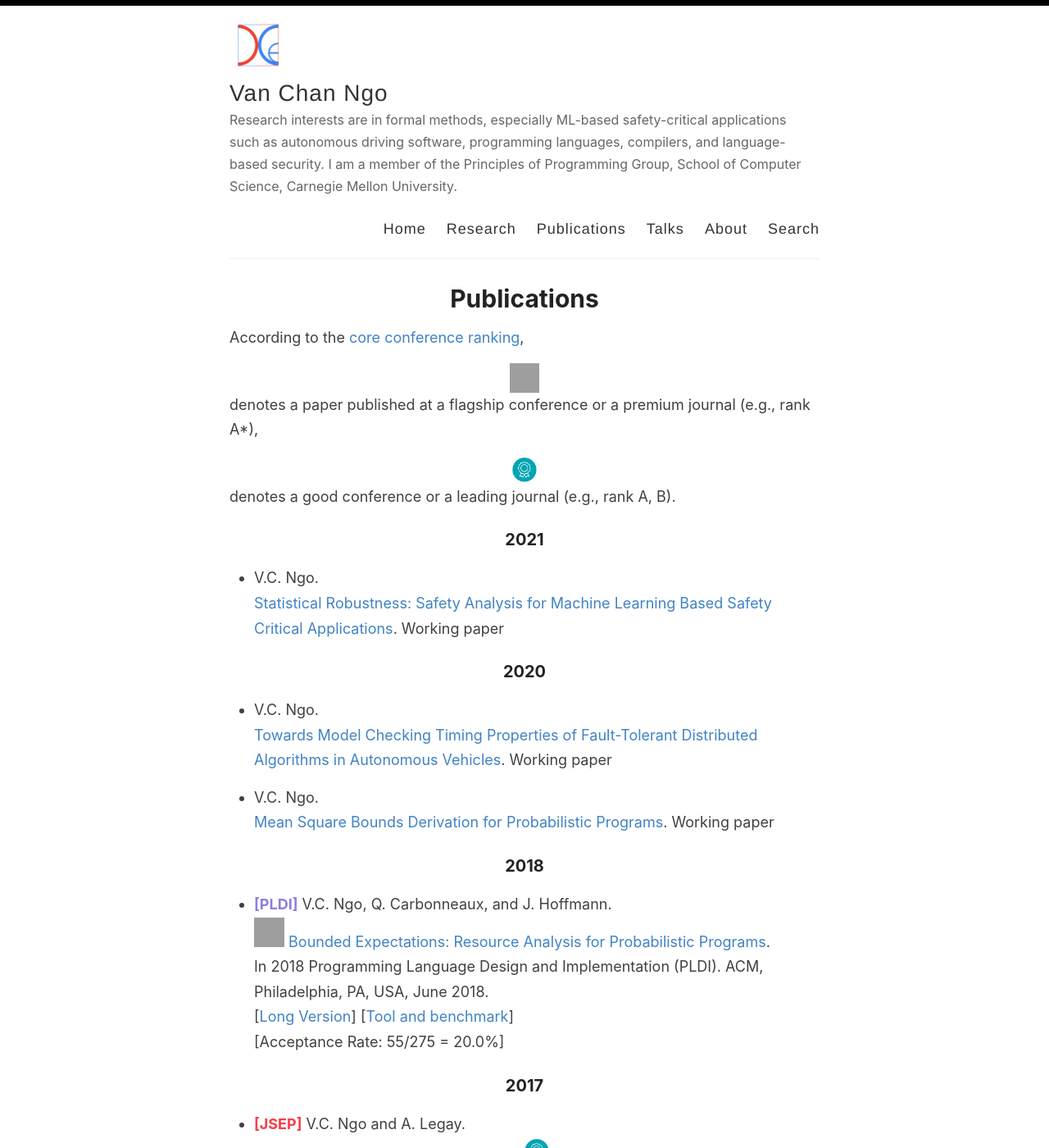
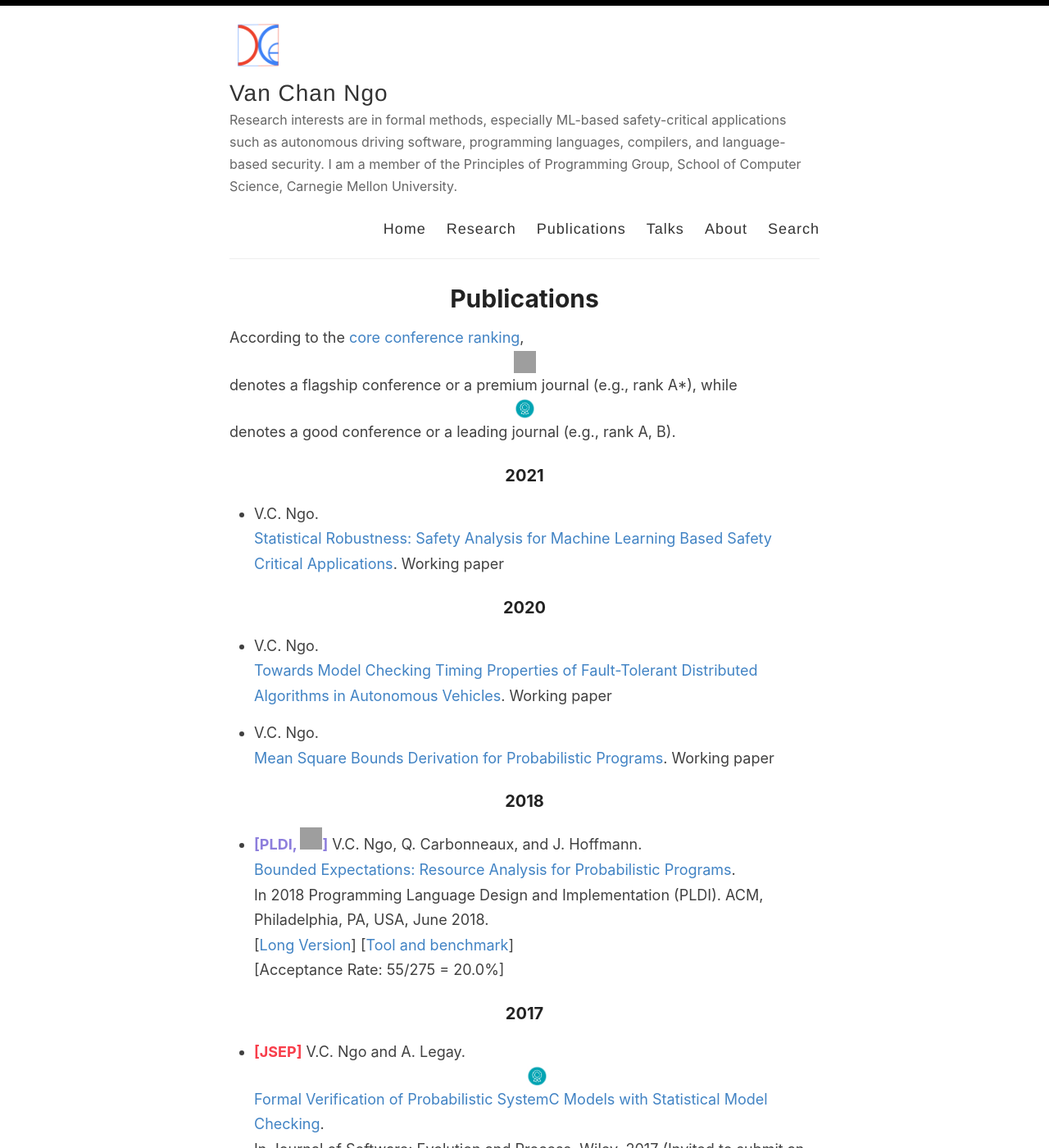
Before and after one commit to channgo2203/channgo2203.github.io, a Jekyll site: the page built from _pages/publications.md, in a window 1280 px wide and 1400 px high. Shown: the whole window at 82% size. Built offline with Jekyll 4.4.1, drawn with Linux system fonts in a browser that asks for light colours.

Commit message:
Update style

```diff
--- a/_pages/publications.md
+++ b/_pages/publications.md
@@ -4,11 +4,7 @@
 permalink: /publications/
 ---
 
-According to the [core conference ranking](http://portal.core.edu.au/conf-ranks/),
-
-<img style="float: right;" src="{{ site.url }}/images/best_q.png" alt="Flagship conference" style="width:36px;height:36px;"> denotes a paper published at a flagship conference or a premium journal (e.g., rank A*),
-
-<img style="float: right;" src="{{ site.url }}/images/good_q.png" alt="Good conference" style="width:36px;height:36px;"> denotes a good conference or a leading journal (e.g., rank A, B).
+According to the [core conference ranking](http://portal.core.edu.au/conf-ranks/), <img style="float: right;" src="{{ site.url }}/images/best_q.png" alt="Flagship conference" style="width:27px;height:27px;"> denotes a flagship conference or a premium journal (e.g., rank A*), while <img style="float: right;" src="{{ site.url }}/images/good_q.png" alt="Good conference" style="width:27px;height:27px;"> denotes a good conference or a leading journal (e.g., rank A, B).
 
 ### 2021
 * V.C. Ngo.
@@ -22,52 +18,52 @@
 [Mean Square Bounds Derivation for Probabilistic Programs]({{ site.url }}/pdfs/mean_square.pdf). Working paper
 
 ### 2018
-* <b style="color: #8d7edc;">[PLDI]</b> V.C. Ngo, Q. Carbonneaux, and J. Hoffmann.
-<img style="float: right;" src="{{ site.url }}/images/best_q.png" alt="Flagship conference" style="width:37px;height:36px;"> [Bounded Expectations: Resource Analysis for Probabilistic Programs]({{ site.url }}/pdfs/pldi18.pdf).
+* <b style="color: #8d7edc;">[PLDI, <img style="float: right;" src="{{ site.url }}/images/best_q.png" alt="Flagship conference" style="width:27px;height:27px;">]</b> V.C. Ngo, Q. Carbonneaux, and J. Hoffmann.
+[Bounded Expectations: Resource Analysis for Probabilistic Programs]({{ site.url }}/pdfs/pldi18.pdf).
 In 2018 Programming Language Design and Implementation (PLDI). ACM,  Philadelphia, PA, USA, June 2018.
 [[Long Version]({{ site.url }}/pdfs/cmutr02.pdf)] [[Tool and benchmark]({{ site.url }}/zips/tool_benchmark.zip)]
 [Acceptance Rate: 55/275 = 20.0%]
 
 ### 2017
 * <b style="color: #F83E4B;">[JSEP]</b> V.C. Ngo and A. Legay.
-<img style="float: right;" src="{{ site.url }}/images/good_q.png" alt="Leading journal" style="width:36px;height:36px;"> [Formal Verification of Probabilistic SystemC Models with Statistical Model Checking]({{ site.url }}/pdfs/jsep16.pdf).
+<img style="float: right;" src="{{ site.url }}/images/good_q.png" alt="Leading journal" style="width:27px;height:27px;"> [Formal Verification of Probabilistic SystemC Models with Statistical Model Checking]({{ site.url }}/pdfs/jsep16.pdf).
 In Journal of Software: Evolution and Process. Wiley, 2017 (Invited to submit an extended version of [HASE paper]({{ site.url }}/pdfs/hase16.pdf)).
 [[Tool Implementation](https://github.com/channgo2203/PSCV)][Case Studies: [Producer-Consumer]({{ site.url }}/zips/producer_consumer.tar.gz), [Control System]({{ site.url }}/zips/control_system.tar.gz), [Random Scheduler]({{ site.url }}/zips/random_scheduler.tar.gz)][[Tool Website](https://project.inria.fr/pscv/)]
 
 * <b style="color: #8d7edc;">[Oakland]</b> V.C. Ngo, M. Dehesa-Azuara, M. Fredrikson, and J. Hoffmann.
-<img style="float: right;" src="{{ site.url }}/images/best_q.png" alt="Flagship conference" style="width:36px;height:36px;"> [Verifying and Synthesizing Constant-Resource Implementations with Types]({{ site.url }}/pdfs/oakland17.pdf).
+<img style="float: right;" src="{{ site.url }}/images/best_q.png" alt="Flagship conference" style="width:27px;height:27px;"> [Verifying and Synthesizing Constant-Resource Implementations with Types]({{ site.url }}/pdfs/oakland17.pdf).
 To appear in 2017 IEEE Symposium on Security & Privacy (Oakland). IEEE, San Jose, CA, USA, May 2017.
 [[Long Version]({{ site.url }}/pdfs/oakland17_app.pdf)] [[Formalization]({{ site.url }}/zips/oakland17_formalization.zip)][[Tool Implementation](http://www.raml.co/code.html)]  [[Examples]({{ site.url }}/zips/oakland17_examples.zip)]
 [Acceptance Rate: 60/463 = 12.9%]
 
 ### 2016
 * <b style="color: #8d7edc;">[CAV]</b> V.C. Ngo, A. Legay, and V. Joloboff.
-<img style="float: right;" src="{{ site.url }}/images/best_q.png" alt="Flagship conference" style="width:36px;height:36px;"> [PSCV: A Runtime Verification Tool for Probabilistic SystemC Models]({{ site.url }}/pdfs/cav16.pdf).
+<img style="float: right;" src="{{ site.url }}/images/best_q.png" alt="Flagship conference" style="width:27px;height:27px;"> [PSCV: A Runtime Verification Tool for Probabilistic SystemC Models]({{ site.url }}/pdfs/cav16.pdf).
 In Proceedings of 28th International Conference on Computer Aided Verification. Springer, Toronto, Ontario, Canada, July 2016.
 [[Tool Implementation](https://github.com/channgo2203/PSCV)][Case Studies: [Producer-Consumer]({{ site.url }}/zips/producer_consumer.tar.gz), [Control System]({{ site.url }}/zips/control_system.tar.gz), [Random Scheduler]({{ site.url }}/zips/random_scheduler.tar.gz)][[Tool Website](https://project.inria.fr/pscv/)]
 [Acceptance Rate: 58/195 = 29.7%]
 
 * <b style="color: #8d7edc;">[HASE]</b> V.C. Ngo, A. Legay, and J. Quilbeuf.
-<img style="float: right;" src="{{ site.url }}/images/good_q.png" alt="Good conference" style="width:36px;height:36px;"> [Statistical Model Checking for SystemC Models]({{ site.url }}/pdfs/hase16.pdf).
+<img style="float: right;" src="{{ site.url }}/images/good_q.png" alt="Good conference" style="width:27px;height:27px;"> [Statistical Model Checking for SystemC Models]({{ site.url }}/pdfs/hase16.pdf).
 In Proceedings of 17th High Assurance Systems Engineering Symposium. IEEE, Orlando, Florida, USA, January 2016.
 [[Long Version]({{ site.url }}/pdfs/longhase16.pdf)][[Tool Implementation](https://github.com/channgo2203/PSCV)][[Tool Website](https://project.inria.fr/pscv/)]
 [Acceptance Rate: 32/78 = 41%]
 
 ### 2015
 * <b style="color: #F5A623;">[SCOPES]</b> V.C. Ngo, J-P. Talpin, T. Gautier, L. Besnard, and P. Le Guernic.
-<img style="float: right;" src="{{ site.url }}/images/good_q.png" alt="Good conference" style="width:36px;height:36px;"> [Modular Translation Validation of a Full-sized Synchronous Compiler using Off-the-shelf Verification Tools]({{ site.url }}/pdfs/scopes15.pdf).
+<img style="float: right;" src="{{ site.url }}/images/good_q.png" alt="Good conference" style="width:27px;height:27px;"> [Modular Translation Validation of a Full-sized Synchronous Compiler using Off-the-shelf Verification Tools]({{ site.url }}/pdfs/scopes15.pdf).
 In Proceedings of International Workshop on Software and Compilers for Embedded Systems, Invited Presentation. ACM, St. Goar, Germany, June 2015.
 [[Tool Implementation](https://github.com/channgo2203/sigcert)]
 [Acceptance Rate: 8/18 = 44.4%]
 
 * <b style="color: #8d7edc;">[FORTE]</b> V.C. Ngo, J-P. Talpin, and T. Gautier.
-<img style="float: right;" src="{{ site.url }}/images/good_q.png" alt="Good conference" style="width:36px;height:36px;"> [Translation Validation for Synchronous Data-flow Specification in the SIGNAL Compiler]({{ site.url }}/pdfs/forte15.pdf).
+<img style="float: right;" src="{{ site.url }}/images/good_q.png" alt="Good conference" style="width:27px;height:27px;"> [Translation Validation for Synchronous Data-flow Specification in the SIGNAL Compiler]({{ site.url }}/pdfs/forte15.pdf).
 In Proceedings of 35th IFIP International Conference on Formal Techniques for Distributed Objects, Components and Systems. IFIP, Grenoble, France, June 2015.
 [[Long Version]({{ site.url }}/pdfs/longforte15.pdf)][[Tool Implementation](https://github.com/channgo2203/sigcert)]
 [Acceptance Rate: 15/53 = 28.3%]
 
 * <b style="color: #8d7edc;">[FASE]</b> V.C. Ngo, J-P. Talpin, T. Gautier, and P. Le Guernic.
-<img style="float: right;" src="{{ site.url }}/images/good_q.png" alt="Good conference" style="width:36px;height:36px;"> [Translation Validation for Clock Transformations in a Synchronous Compiler]({{ site.url }}/pdfs/fase15.pdf).
+<img style="float: right;" src="{{ site.url }}/images/good_q.png" alt="Good conference" style="width:27px;height:27px;"> [Translation Validation for Clock Transformations in a Synchronous Compiler]({{ site.url }}/pdfs/fase15.pdf).
 In Proceedings of 18th International Conference on Fundamental Approaches to Software Engineering. Springer, London, UK, April 2015.
 [[Long Version]({{ site.url }}/pdfs/longfase15.pdf)][[Tool Implementation](https://github.com/channgo2203/sigcert)]
 [Acceptance Rate: 23/80 = 28.7%]
@@ -91,14 +87,14 @@
 Accepted at International High-Level Design, Validation and Test Workshop. IEEE, California, USA, November 2012.
 
 * <b style="color: #8d7edc;">[IFM]</b> V.C. Ngo, J-P. Talpin, T. Gautier, P. Le Guernic,  and L. Besnard.
-<img style="float: right;" src="{{ site.url }}/images/good_q.png" alt="Good conference" style="width:36px;height:36px;"> [Formal Verification of Compiler Transformations on Polychronous Equations]({{ site.url }}/pdfs/ifm12.pdf).
+<img style="float: right;" src="{{ site.url }}/images/good_q.png" alt="Good conference" style="width:27px;height:27px;"> [Formal Verification of Compiler Transformations on Polychronous Equations]({{ site.url }}/pdfs/ifm12.pdf).
 In Proceedings of 9th International Conference on Integrated Formal Methods. Springer, Pisa, Italy, June 2012.
 [[Tool Implementation](https://github.com/channgo2203/SigCV)]
 [Acceptance Rate: 22/59 = 37%]
 
 ### 2009
 * <b style="color: #8d7edc;">[ESORICS]</b> C. Ene, Y. Lakhnech, and V.C. Ngo.
-<img style="float: right;" src="{{ site.url }}/images/good_q.png" alt="Good conference" style="width:36px;height:36px;"> [Formal Indistinguishability Extended to the Random Oracle Model]({{ site.url }}/pdfs/esorics09.pdf).
+<img style="float: right;" src="{{ site.url }}/images/good_q.png" alt="Good conference" style="width:27px;height:27px;"> [Formal Indistinguishability Extended to the Random Oracle Model]({{ site.url }}/pdfs/esorics09.pdf).
 In Proceedings of 14th European Symposium on Research in Computer Security. Springer, Saint-Malo, France, September 2009 (Main author, authors by alphabetical order).
 [Acceptance Rate: 42/220 = 19.1%]
 
```
